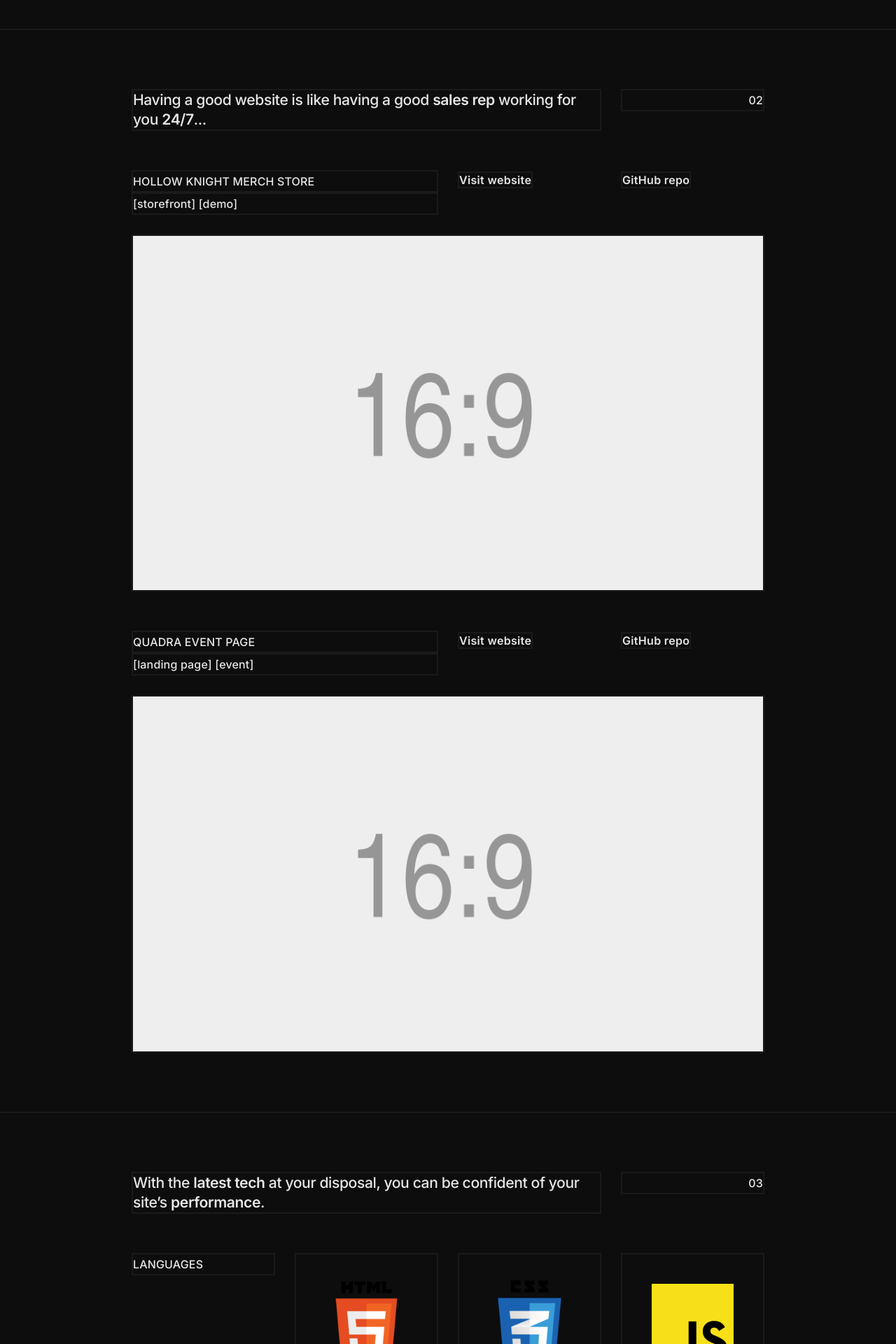
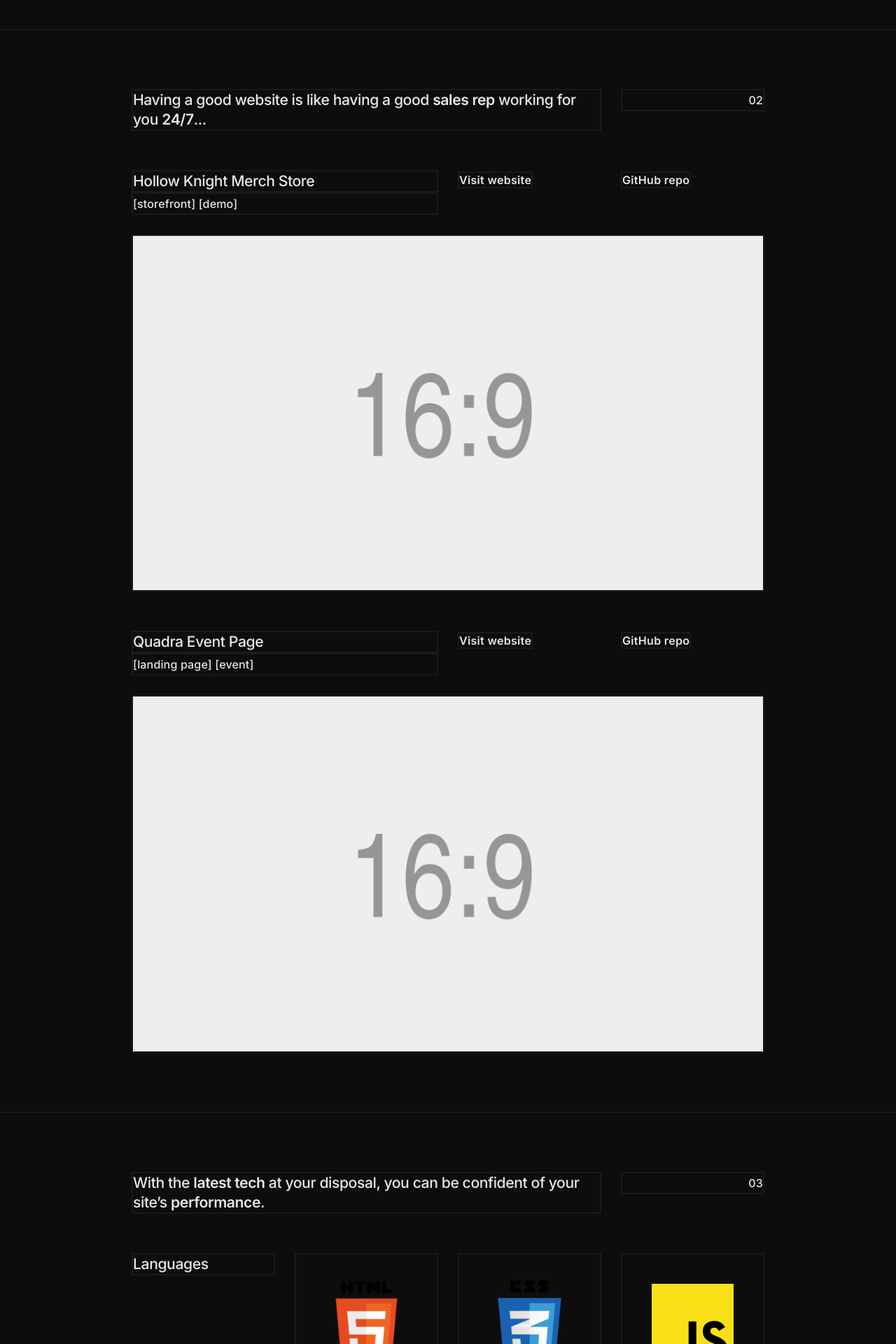
Before and after one commit to jingtianfeng/jtfeng-personal-1, a Jekyll site: the page built from index.html, in a window 1280 px wide. Shown: the part 1353-3273 px from the top of the page at 70% size. Built offline with Jekyll 4.4.1, drawn with Linux system fonts in a browser that asks for light colours.

Commit message:
Update styles: tweak $h3-*

```diff
--- a/assets/css/styles.scss
+++ b/assets/css/styles.scss
@@ -130,10 +130,10 @@
 $h2-line-height: $spacer-ratio-sqrt;
 $h2-text-transform: none;
 // ---------------------------------------------------------------------------------
-$h3-font-size: $font-size-base;
-$h3-letter-spacing: $letter-spacing-base;
-$h3-line-height: $line-height-base;
-$h3-text-transform: uppercase;
+$h3-font-size: $h2-font-size;
+$h3-letter-spacing: $h2-letter-spacing;
+$h3-line-height: $h2-line-height;
+$h3-text-transform: none;
 // ---------------------------------------------------------------------------------
 $h4-font-size: $font-size-base;
 $h4-letter-spacing: $letter-spacing-base;
```
